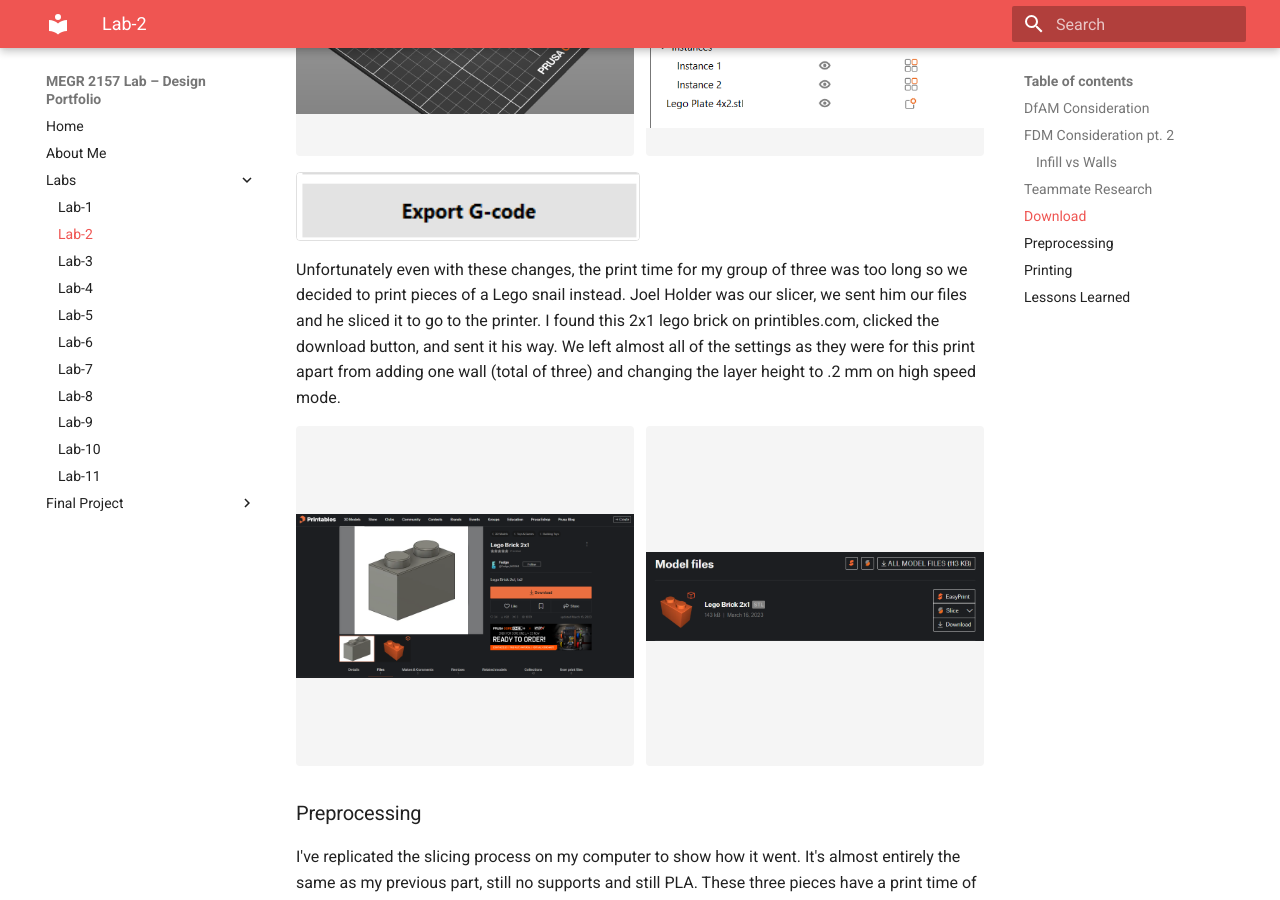
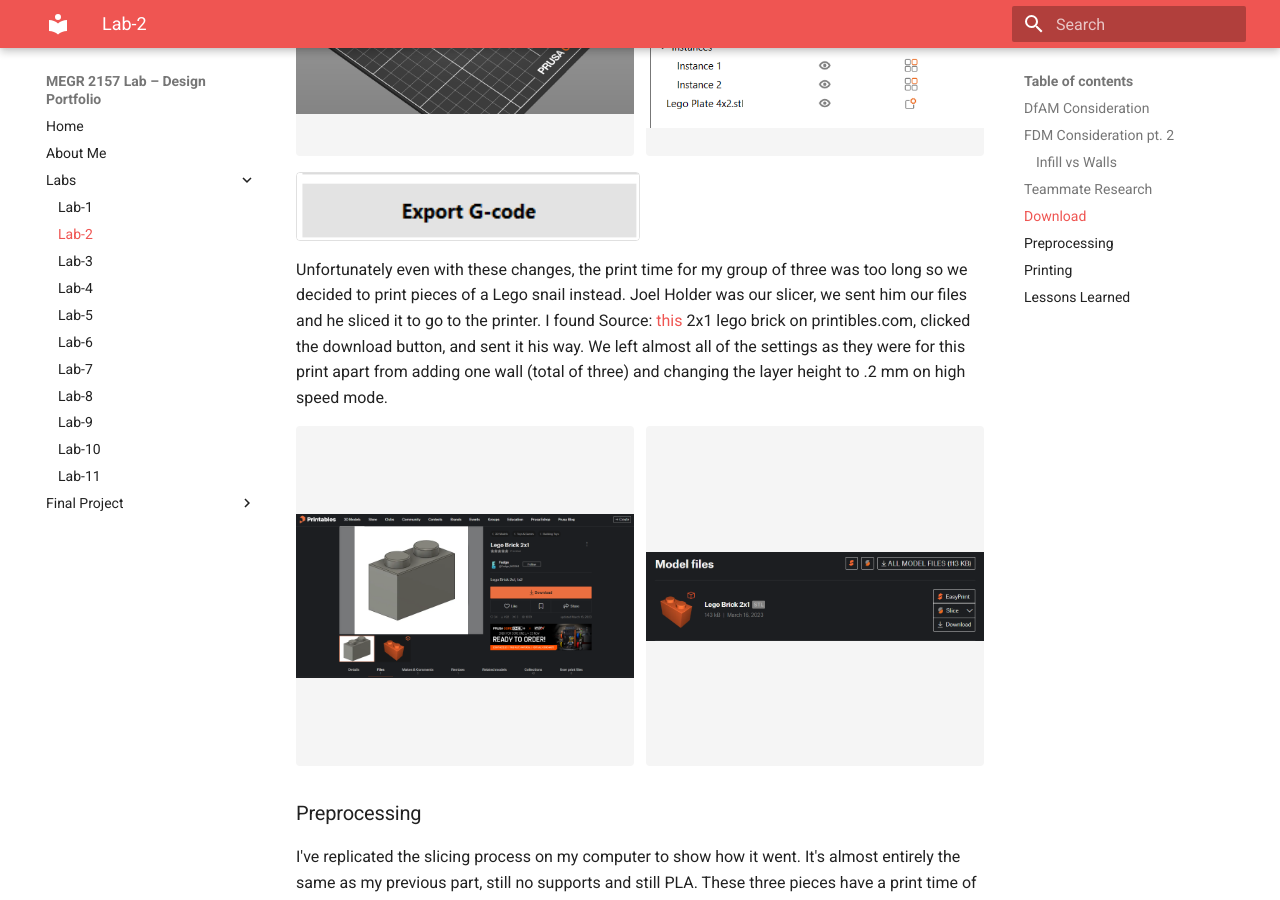
Before and after one commit to jmcadam4/James-McAdam-MEGR-2156-lab, an MkDocs documentation site: the page built from docs/Labs/L02/index.md, in a window 1280 px wide and 900 px high, scrolled down 1694 px. Built offline with MkDocs 1.6.1 and Material for MkDocs 9.7.7, drawn with Linux system fonts in a browser that asks for light colours.

Commit message:
Update index.md

```diff
--- a/docs/Labs/L02/index.md
+++ b/docs/Labs/L02/index.md
@@ -36,7 +36,7 @@
 
 <img src="export button.png" alt="export" style="width:50%; height:auto; display:block; margin:1em 0; border:1px solid rgba(0,0,0,.12); border-radius:4px;">
 
-Unfortunately even with these changes, the print time for my group of three was too long so we decided to print pieces of a Lego snail instead. Joel Holder was our slicer, we sent him our files and he sliced it to go to the printer. I found this 2x1 lego brick on printibles.com, clicked the download button, and sent it his way. We left almost all of the settings as they were for this print apart from adding one wall (total of three) and changing the layer height to .2 mm on high speed mode.
+Unfortunately even with these changes, the print time for my group of three was too long so we decided to print pieces of a Lego snail instead. Joel Holder was our slicer, we sent him our files and he sliced it to go to the printer. I found Source: <a href="https://www.printables.com/model/424901-lego-brick-2x1/files">this</a> 2x1 lego brick on printibles.com, clicked the download button, and sent it his way. We left almost all of the settings as they were for this print apart from adding one wall (total of three) and changing the layer height to .2 mm on high speed mode.
 
 <div style="display:flex; gap:12px; align-items:stretch; margin:1em 0;">
   <img src="lego listing.png" alt="lego listing" style="flex:1 1 0; min-width:0; height:340px; object-fit:contain; background:#f5f5f5; border-radius:4px;">
```
